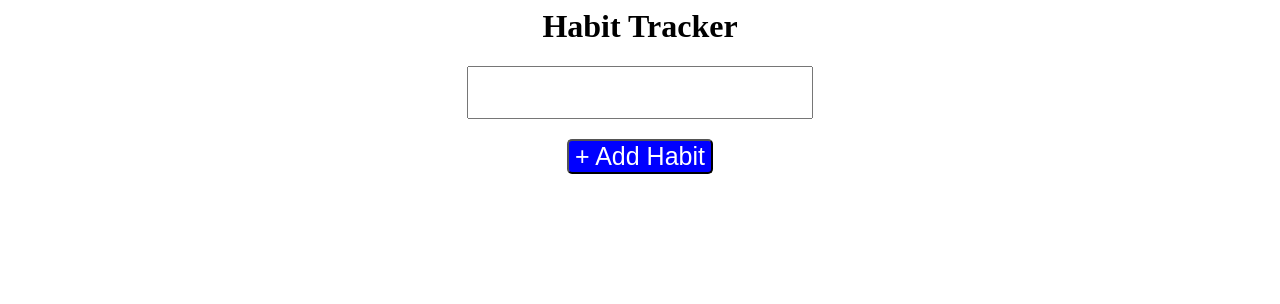
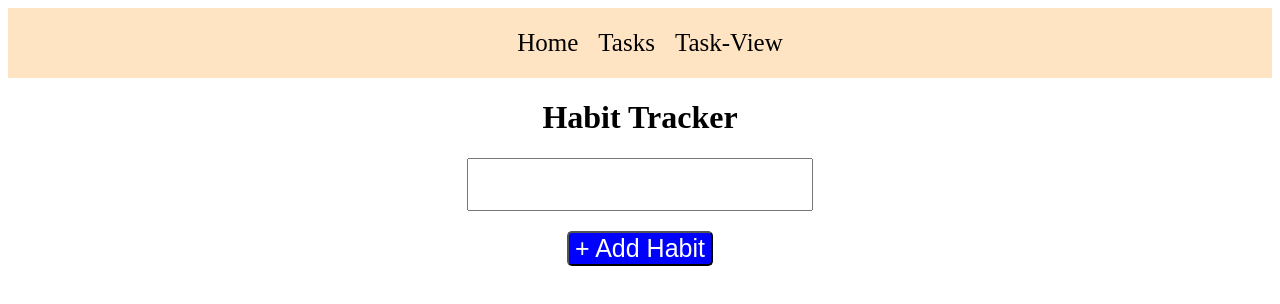
Before and after one commit to shivacheripally/Habit_Tracker_Reactjs, a React (Create React App) app: page / in a window 1280 px wide. Shown: the top 304 px of the page. Built offline with nearby package versions, Linux system fonts and the light colour scheme.

Commit message:
Navbar component created

```diff
--- a/src/components/App.js
+++ b/src/components/App.js
@@ -1,11 +1,13 @@
 import React,{useState} from "react";
 import "./App.css";
+import {Navbar} from './index.js';
 
 function App() {
   const [value,setValue] = useState(false);
 
   return (
     <div>
+      <Navbar />
       <h1>Habit Tracker</h1>
       <div className="add-page">
         <input type="text"/>
--- /dev/null
+++ b/src/components/Navbar.css
@@ -0,0 +1,14 @@
+.nav{
+  width: 100%;
+  min-height: 70px;
+  background-color: bisque;
+  display: flex;
+  align-items: center;
+  justify-content: center;
+}
+
+.nav li{
+  display: inline-block;
+  font-size: 25px;
+  margin-right: 20px;
+}
--- /dev/null
+++ b/src/components/Navbar.js
@@ -0,0 +1,15 @@
+import React from 'react';
+import './Navbar.css';
+function Navbar(){
+  return(
+    <div className='nav'>
+      <ul>
+        <li>Home</li>
+        <li>Tasks</li>
+        <li>Task-View</li>
+      </ul>
+    </div>
+  );
+}
+
+export default Navbar;
--- /dev/null
+++ b/src/components/index.js
@@ -0,0 +1,6 @@
+import App from './App.js';
+import Navbar from './Navbar.js';
+import SevenDays from './SevenDays.js';
+
+
+export {App,Navbar,SevenDays};
```
